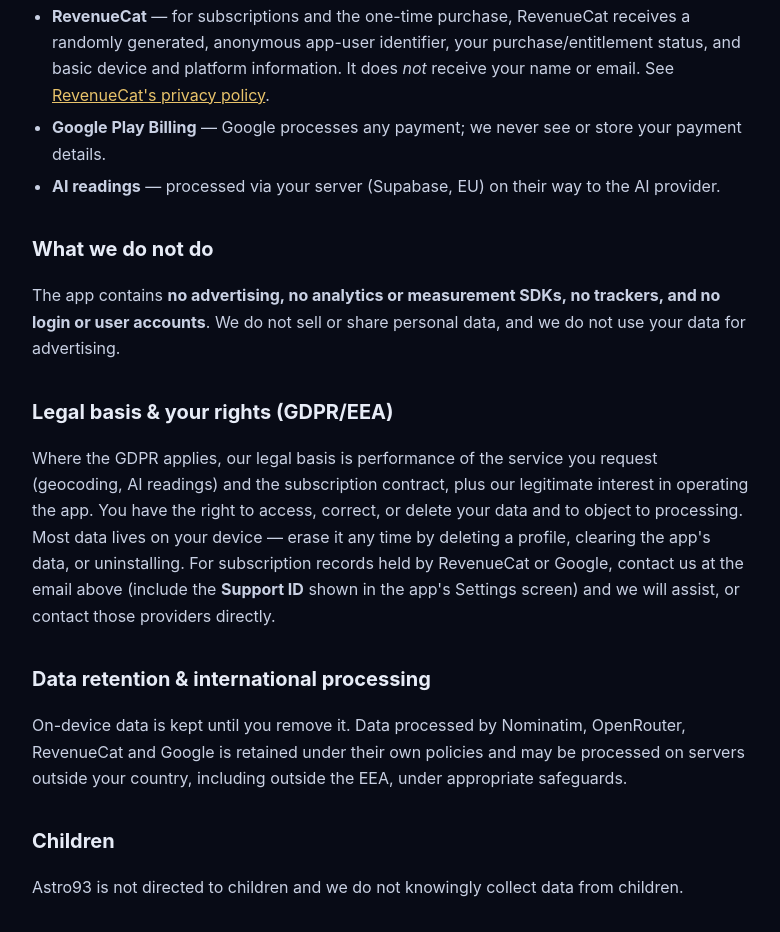
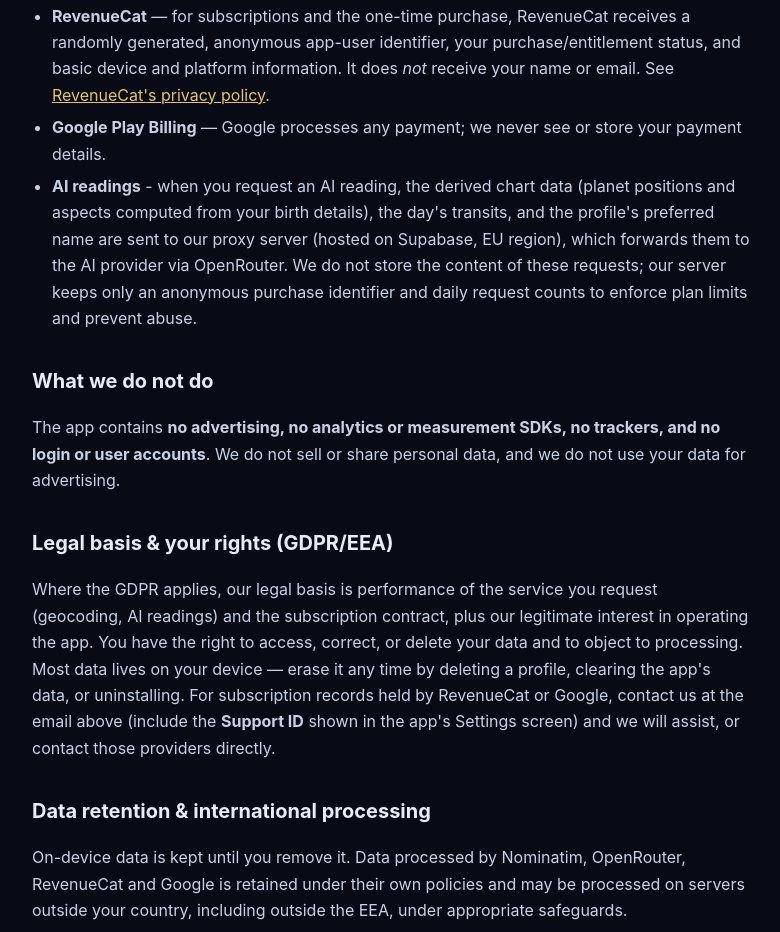
Before and after one commit to hoornet/hoornet.github.io, a plain HTML site: page astro93/privacy.html in a window 1280 px wide. Shown: the part 923-1855 px from the top of the page, without its empty margins (248-1028 px from the left). Drawn offline with Linux system fonts and the light colour scheme.

Commit message:
Update AI readings section in privacy policy
Expanded explanation of AI readings and data handling.

```diff
--- a/astro93/privacy.html
+++ b/astro93/privacy.html
@@ -63,7 +63,12 @@
         See <a href="https://www.revenuecat.com/privacy/">RevenueCat's privacy policy</a>.</li>
       <li><strong>Google Play Billing</strong> — Google processes any payment; we never
         see or store your payment details.</li>
-      <li><strong>AI readings</strong> — processed via your server (Supabase, EU) on their way to the AI provider.
+      <li><strong>AI readings</strong> - when you request an AI reading, the derived chart data
+        (planet positions and aspects computed from your birth details), the day's transits,
+        and the profile's preferred name are sent to our proxy server (hosted on Supabase,
+        EU region), which forwards them to the AI provider via OpenRouter. We do not store the
+        content of these requests; our server keeps only an anonymous purchase identifier and
+        daily request counts to enforce plan limits and prevent abuse.
     </ul>
 
     <h2>What we do not do</h2>
```
